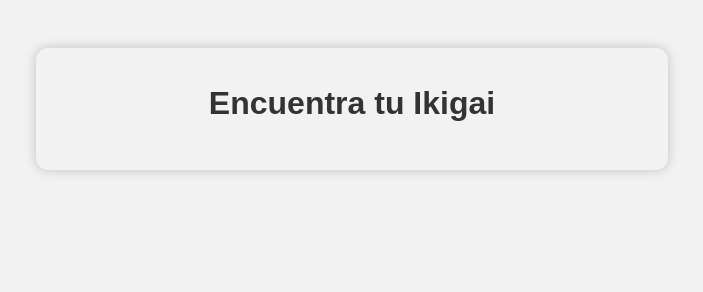
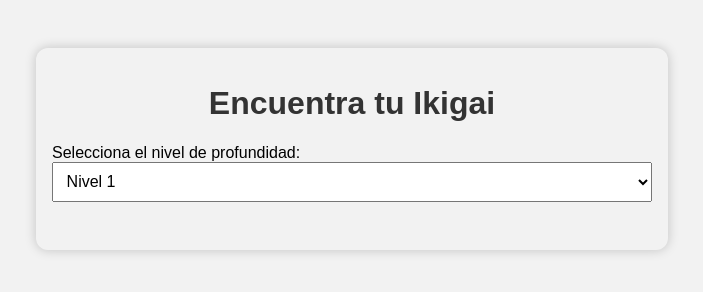
Before and after one commit to Korckyjals-CODE/ikigai, a plain HTML site: page index.html in a window 1280 px wide. Shown: the whole page, without its empty margins (288-991 px from the left). Drawn offline with Linux system fonts and the light colour scheme; no server answers.

Commit message:
Update index.html to include ikigai.json selection

```diff
--- a/index.html
+++ b/index.html
@@ -44,10 +44,26 @@
       text-align: center;
       margin-top: 2rem;
     }
+    #selector {
+      margin-bottom: 2rem;
+    }
+    #selector select {
+      width: 100%;
+      padding: 0.6rem;
+      font-size: 1rem;
+    }
   </style>
 </head>
 <body>
   <h1>Encuentra tu Ikigai</h1>
+  <div id="selector">
+    <label for="fileSelect">Selecciona el nivel de profundidad:</label>
+    <select id="fileSelect">
+      <option value="data/ikigai_1.json">Nivel 1</option>
+      <option value="data/ikigai_2.json">Nivel 2</option>
+      <option value="data/ikigai_3.json">Nivel 3</option>
+    </select>
+  </div>
   <div id="quiz-container">
     <div class="question" id="question"></div>
     <div class="options" id="options"></div>
@@ -58,8 +74,8 @@
     let currentNode = null;
     let ikigaiData = null;
 
-    async function loadJSON() {
-      const response = await fetch('ikigai.json');
+    async function loadJSON(file) {
+      const response = await fetch(file);
       ikigaiData = await response.json();
       currentNode = ikigaiData;
       renderNode(currentNode);
@@ -96,7 +112,12 @@
       }
     }
 
-    loadJSON();
+    document.getElementById('fileSelect').addEventListener('change', function () {
+      loadJSON(this.value);
+    });
+
+    // Carga inicial por defecto
+    loadJSON(document.getElementById('fileSelect').value);
   </script>
 </body>
 </html>
```
